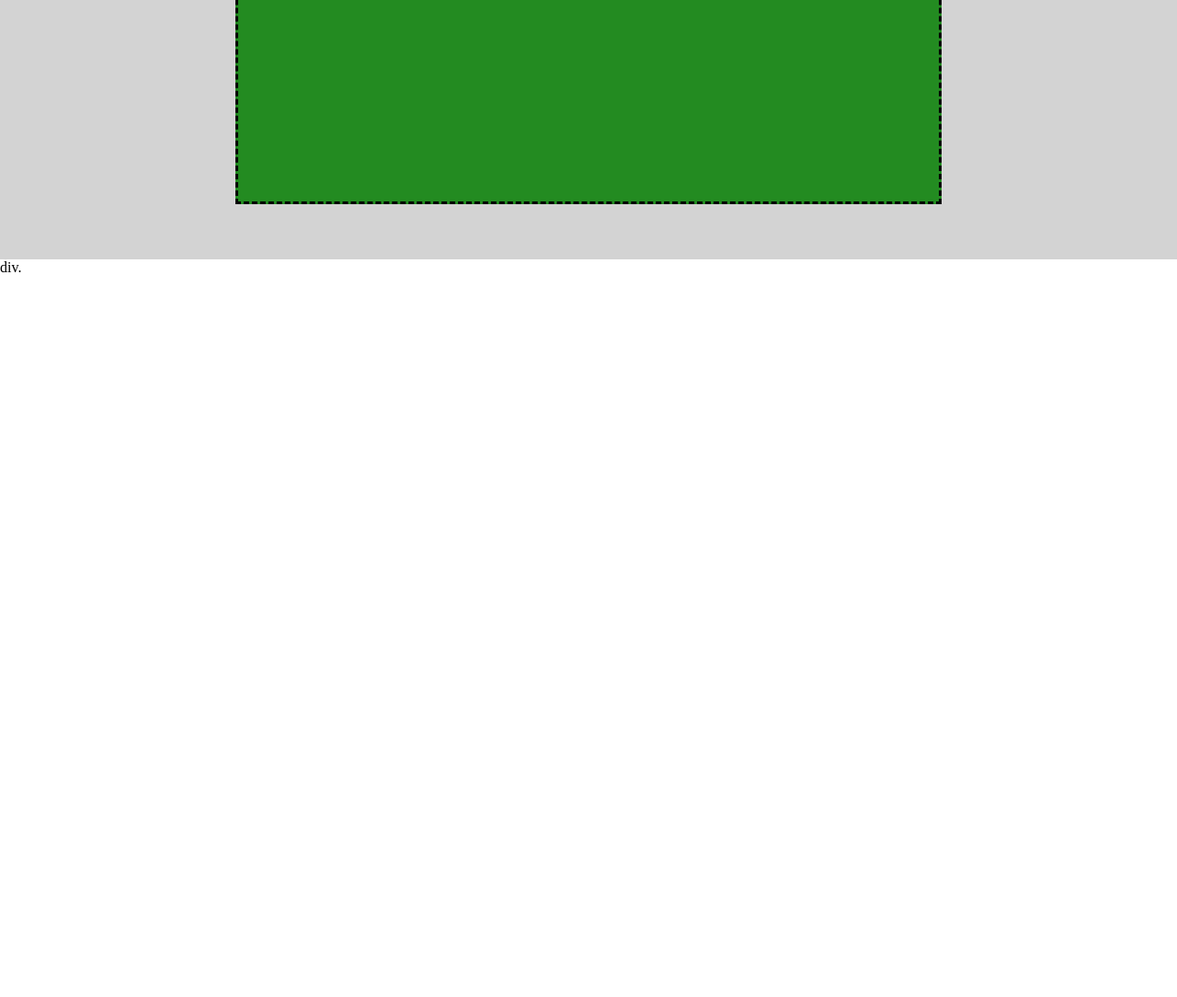
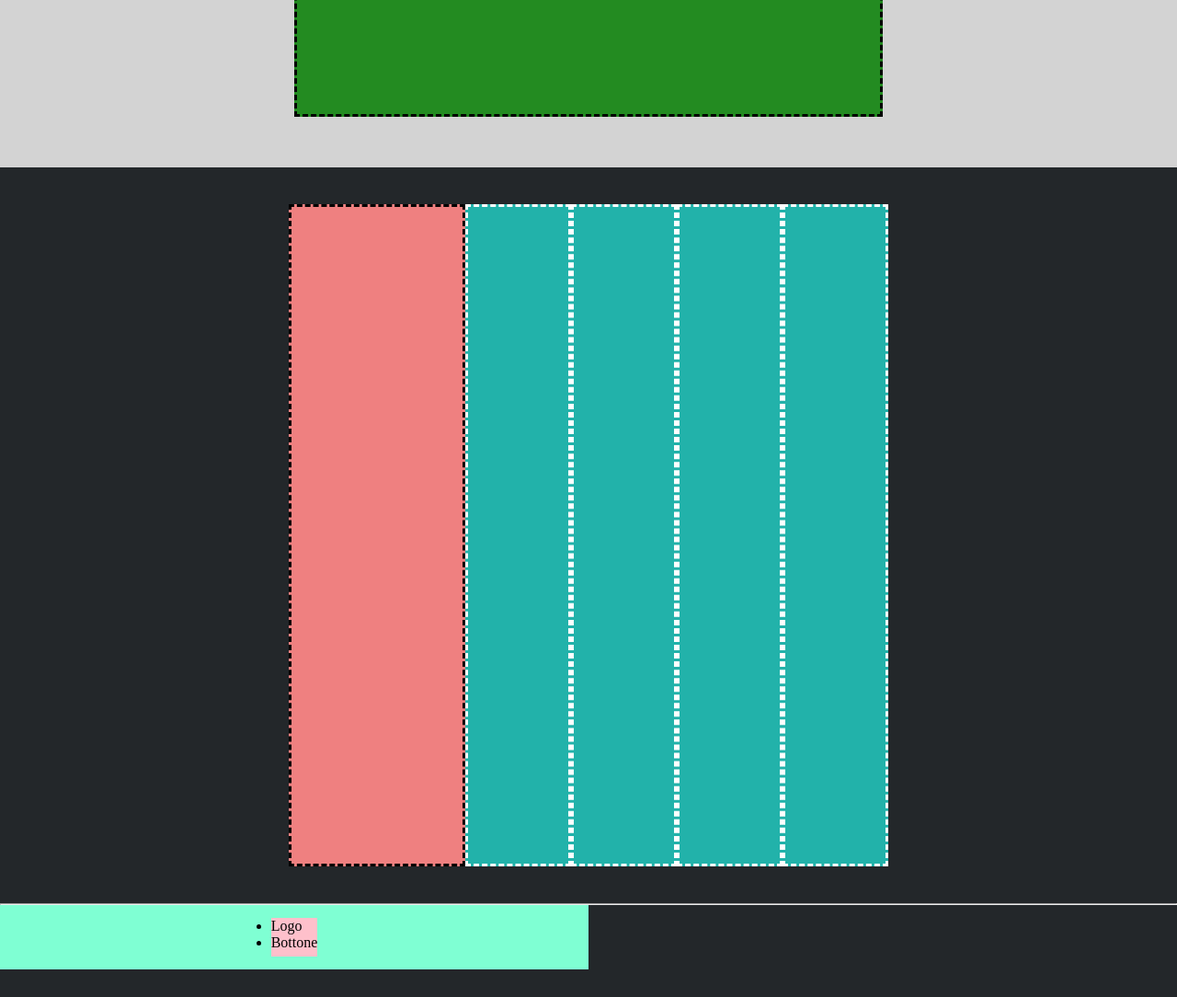
Before and after one commit to MatTeo-BT/htmlcss-struttura-discord, a plain HTML site: page index.html in a window 1280 px wide. Shown: the part 3418-4502 px from the top of the page at 92% size. Before the commit the page ends 3718 px from the top, so only its background shows below. Drawn offline with Linux system fonts and the light colour scheme.

Commit message:
progetto-fino-al-footer

```diff
--- a/index.html
+++ b/index.html
@@ -35,10 +35,25 @@
     <section class="second-container grey flex-container">
         <div class="square border"></div>
     </section>
-    <section class="third-container">
-        div.
+    <section class="third-container flex-container">
+        <div class="rectangle border"></div>
+        <div class="column border-white"></div>
+        <div class="column border-white"></div>
+        <div class="column border-white"></div>
+        <div class="column border-white"></div>
     </section>
 </main>
-    <footer></footer>
+<hr>
+    <footer>
+        <section class="footer-container flex-container">
+            <div class="flex-text">
+                <ul>
+                    <li>Logo</li>
+                    <li>Bottone</li>
+                </ul>
+            </section>
+
+        </div>
+    </footer>
 </body>
 </html>
--- a/style.css
+++ b/style.css
@@ -8,7 +8,6 @@ header{
     height: 100px;
     width: 100%;
 }
-
 .navbar{
     height: 50%;
     width: 60%;
@@ -50,11 +49,50 @@ header{
     background-color: #D3D3D3;
 }
 .second-container{
-    height: 1200px;
+    height: 1100px;
     width: 100%;
 }
 .square{
     height: 90%;
-    width: 60%;
+    width: 50%;
     background-color: #238B21;
 }
+.third-container{
+    height: 800px;
+    width: 100%;
+    background-color: #23272A;
+}
+.rectangle{
+    height: 90%;
+    width: 15%;
+    background-color: #EF8080;
+}
+.column{
+    height: 90%;
+    width: 9%;
+    background-color: #22B2AA;
+}
+.border-white{
+    border-style: dashed;
+    color: white;
+}
+hr{
+    background-color: #D3D3D3;
+}
+footer{
+    background-color: #23272A;
+    height: 100px;
+    width: 100%;
+}
+.footer-container{
+    height: 70%;
+    width: 50%;
+    background-color: #7FFFD3;
+}
+.flex-text{
+    display: flex;
+    justify-content: space-between;
+
+    background-color: #FEC0CB;
+    height: 60%;
+}
```
